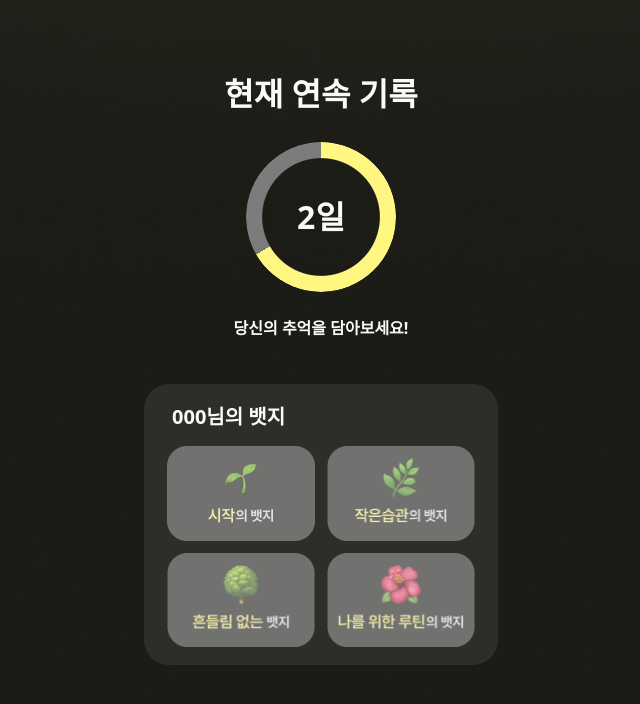
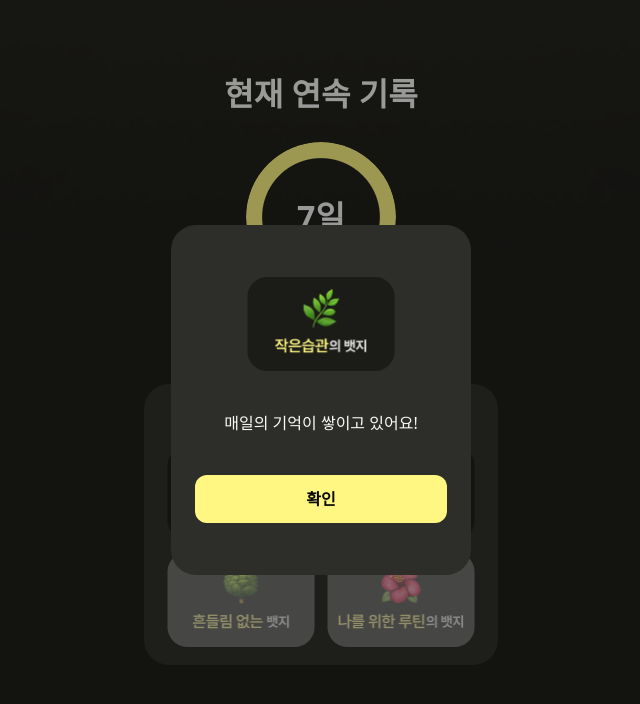
Before and after one commit to 9ITHON/6-Thinkeep-FE, a Next.js app: page /badge in a window 1280 px wide. Shown: the top 704 px of the page, without its empty margins (319-959 px from the left). Built offline with nearby package versions, Linux system fonts and the light colour scheme.

Commit message:
feat: 뱃지 획득 토스트 화면

```diff
--- /dev/null
+++ b/src/components/UI/BadgePopup.tsx
@@ -0,0 +1,41 @@
+"use client";
+import React from "react";
+import Image from "next/image";
+
+interface BadgePopupProps {
+  badgeImage: string;
+
+  badgeMessage: string;
+  onClose: () => void;
+}
+
+const BadgePopup = ({
+  badgeImage,
+
+  badgeMessage,
+  onClose,
+}: BadgePopupProps) => {
+  return (
+    <div className="fixed inset-0 z-50 flex items-center justify-center bg-black/40">
+      <div className="w-[300px] h-[350px] bg-gray1 gap-10 rounded-[25px] p-6 flex flex-col items-center justify-center text-white">
+        {/* 뱃지 아이콘 */}
+        <div className={`flex flex-col items-center justify-center rounded-xl`}>
+          <Image src={badgeImage} alt="badge" width={148} height={95} />
+        </div>
+
+        {/* 메시지 */}
+        <p className="text-center text-[16px] ">{badgeMessage}</p>
+
+        {/* 확인 버튼 */}
+        <button
+          className="w-full bg-primary text-black font-bold py-3 rounded-[12px]"
+          onClick={onClose}
+        >
+          확인
+        </button>
+      </div>
+    </div>
+  );
+};
+
+export default BadgePopup;
--- a/src/pages/badge.tsx
+++ b/src/pages/badge.tsx
@@ -1,29 +1,69 @@
 "use client";
-import React from "react";
+import React, { useState, useEffect } from "react";
 import Image from "next/image";
 import CircleGraph from "@/components/UI/CircleGraph";
 import BadgeCard from "@/components/UI/BadgeCard";
+import BadgePopup from "@/components/UI/BadgePopup";
 
 const badgeGoals = [3, 7, 14, 30];
 
 const getBadgeProgress = (currentDay: number) => {
   let previous = 0;
   for (const goal of badgeGoals) {
-    if (currentDay < goal) {
+    if (currentDay <= goal) {
       return {
-        current: currentDay - previous,
+        current: Math.max(currentDay - previous, 0),
         total: goal - previous,
+        justAchieved: currentDay === goal,
+        badgeLevel: badgeGoals.indexOf(goal),
       };
     }
     previous = goal;
   }
 
-  return { current: 1, total: 1 };
+  return {
+    current: 1,
+    total: 1,
+    justAchieved: false,
+    badgeLevel: badgeGoals.length,
+  };
 };
 
+const badgeData = [
+  {
+    image: "/badges/badge_1.png",
+
+    message: "기억루틴, 잘 시작하셨어요!",
+  },
+  {
+    image: "/badges/badge_2.png",
+
+    message: "매일의 기억이 쌓이고 있어요!",
+  },
+  {
+    image: "/badges/badge_3.png",
+
+    message: "이제 추억은 당신의 습관입니다!",
+  },
+  {
+    image: "/badges/badge_4.png",
+
+    message: "추억이 쌓여, 당신만의 이야기가 되었어요. 굉장해요!",
+  },
+];
+
 const BadgePage = () => {
-  const currentDay = 2;
-  const { current, total } = getBadgeProgress(currentDay);
+  const currentDay = 7;
+  const { current, total, justAchieved, badgeLevel } =
+    getBadgeProgress(currentDay);
+
+  const [showPopup, setShowPopup] = useState(false);
+
+  useEffect(() => {
+    if (justAchieved) {
+      setShowPopup(true);
+    }
+  }, [justAchieved]);
 
   return (
     <div className="w-full h-screen relative">
@@ -31,7 +71,7 @@ const BadgePage = () => {
         src="/images/home_background_img.png"
         alt="배경"
         fill
-        className="object-cover z-0"
+        className="object-cover z-[-1]"
       />
 
       <div className="relative z-10 flex flex-col items-center pt-[70px] h-full text-white gap-6">
@@ -62,6 +102,14 @@ const BadgePage = () => {
           </div>
         </div>
       </div>
+
+      {showPopup && (
+        <BadgePopup
+          badgeImage={badgeData[badgeLevel].image}
+          badgeMessage={badgeData[badgeLevel].message}
+          onClose={() => setShowPopup(false)}
+        />
+      )}
     </div>
   );
 };
```
